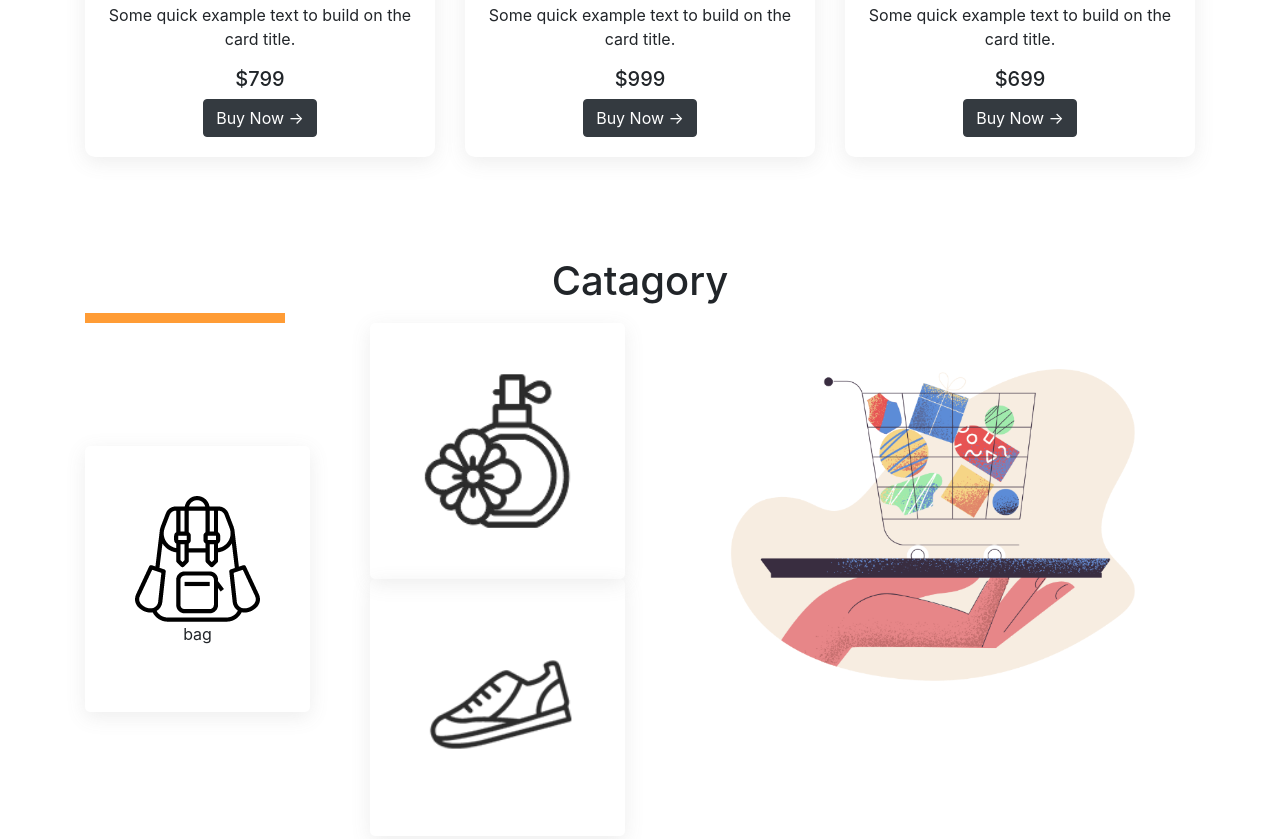
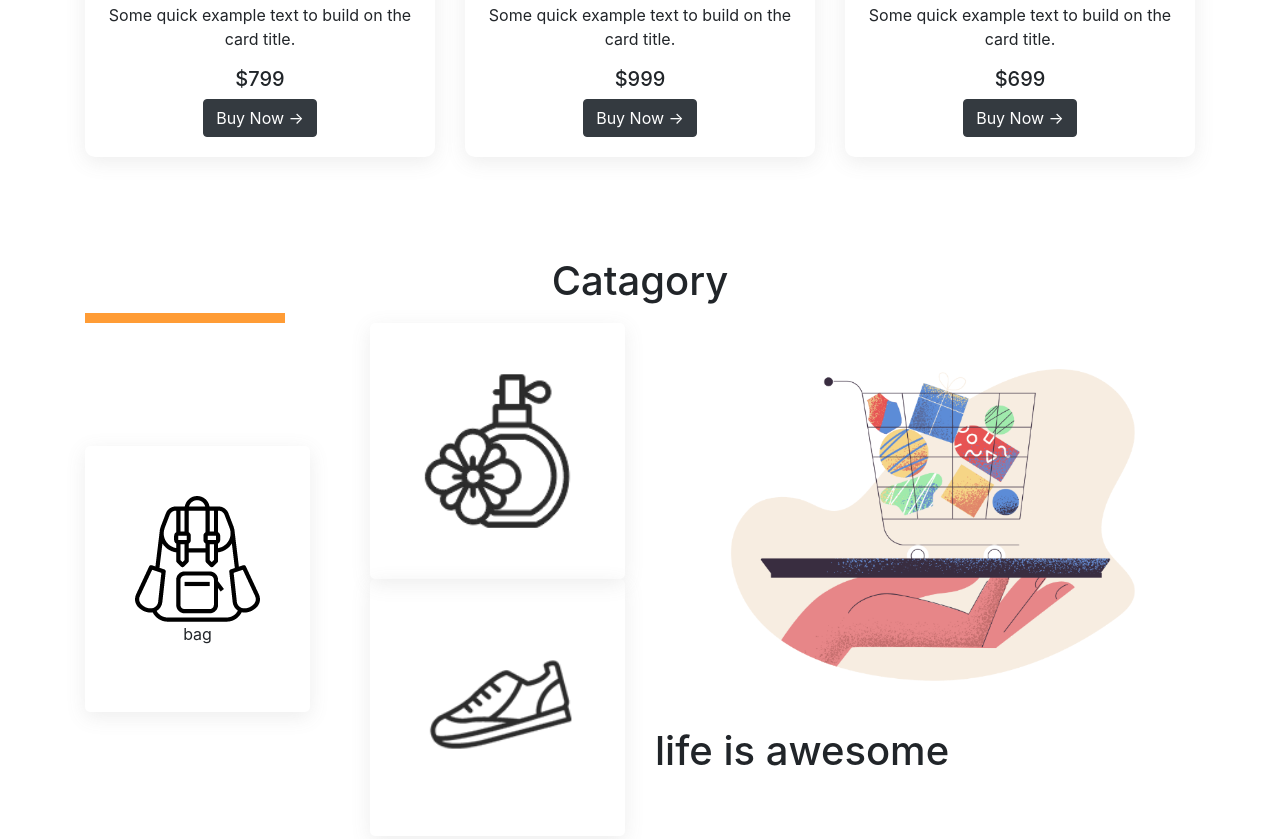
Before and after one commit to mostafamahmood17/gadget, a plain HTML site: page index.html in a window 1280 px wide. Shown: the part 1277-2116 px from the top of the page. Drawn offline with nearby package versions, Linux system fonts and the light colour scheme.

Commit message:
try new things

```diff
--- a/index.html
+++ b/index.html
@@ -11,6 +11,7 @@
 </head>
 <body>
     <!-- navbar started -->
+
     <section>
    <div class="container">
     <nav class="navbar navbar-expand-lg navbar-light bg-white">
@@ -177,6 +178,7 @@
         <!-- 2nd  -->
         <div class="col-md-6">
           <img class="img-fluid "src="images/Categories/pale-order.png">
+          <h1>life is awesome</h1>
         </div>
       </div>
      </section>
```
